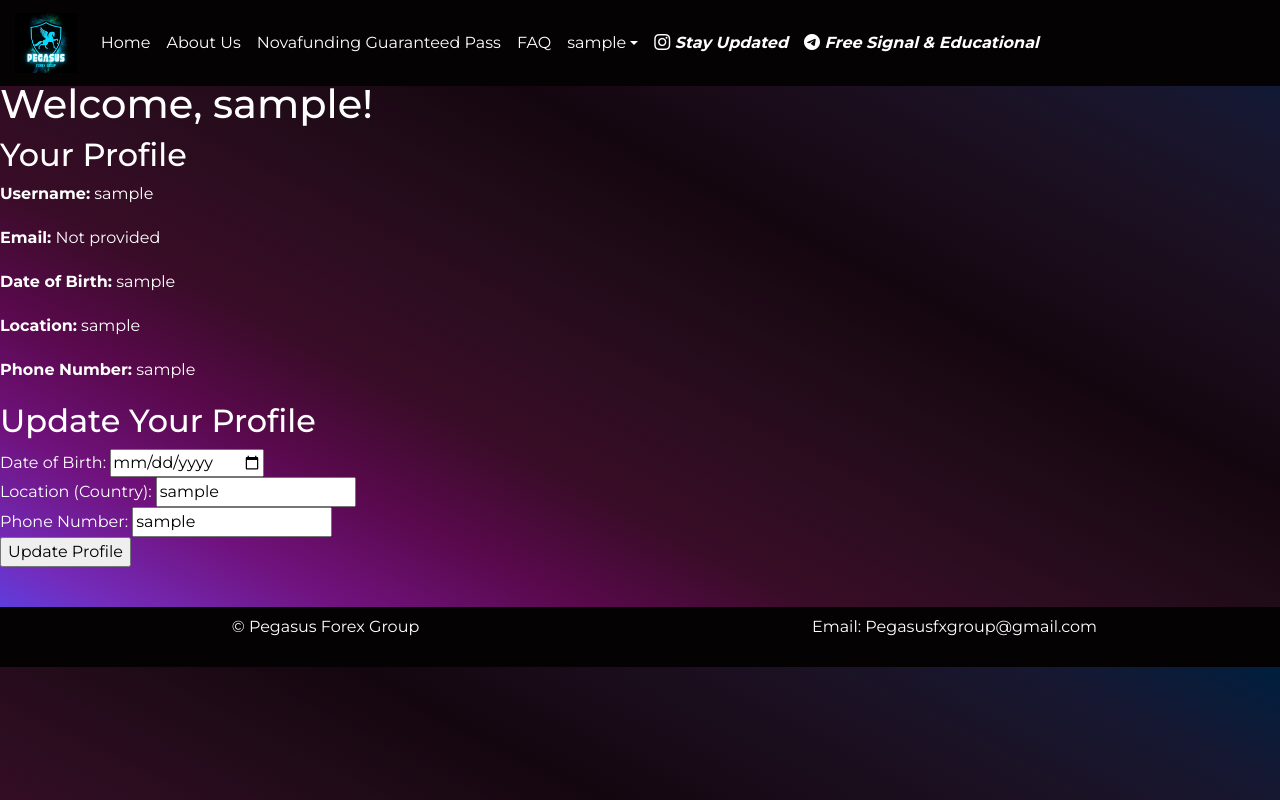
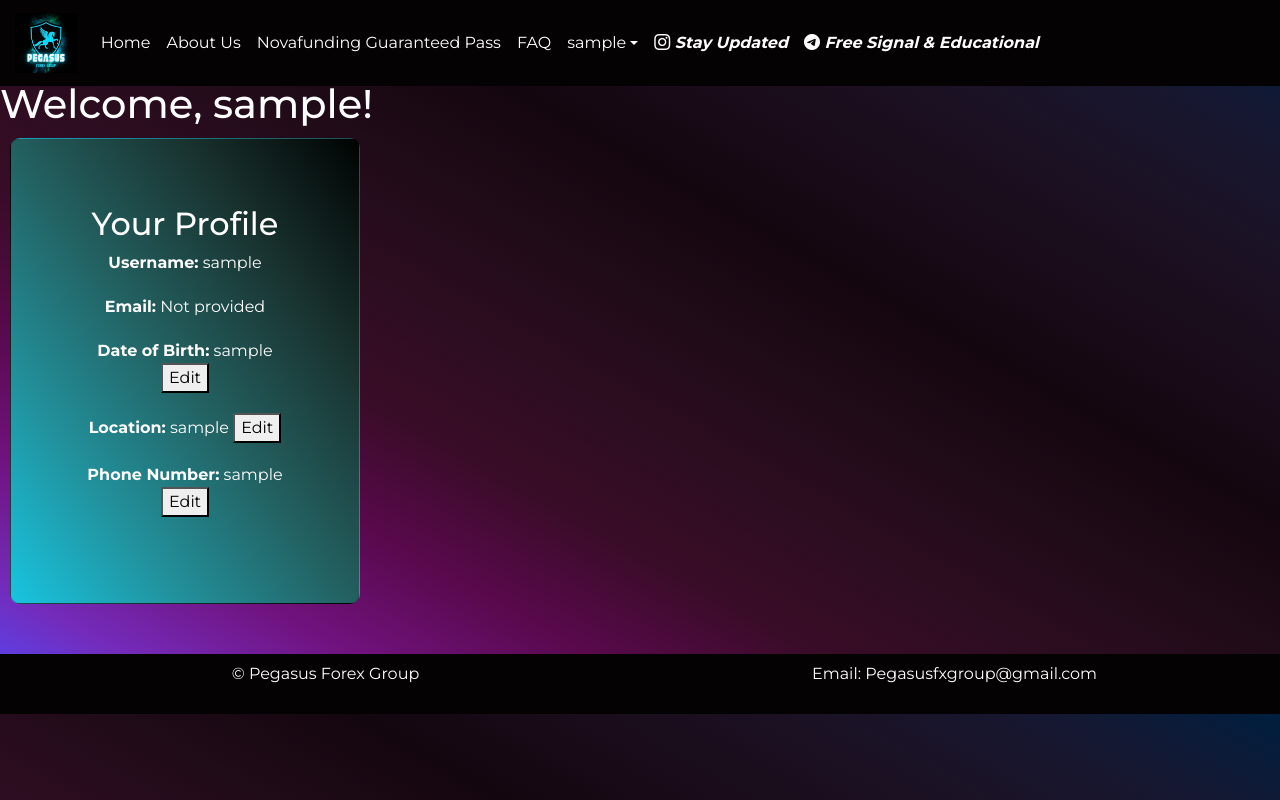
Before and after one commit to Ahmed23Max/Pegasus_group_fx, a Flask app: page /profile in a window 1280 px wide. Run offline with Flask 3, Linux system fonts and the light colour scheme; the visitor is signed in with stand-in values (Sample User, id 1); some libraries are stand-ins or nearby versions.

Commit message:
Update profile.html

```diff
--- a/templates/profile.html
+++ b/templates/profile.html
@@ -2,22 +2,22 @@
 {% block title %}Profile{% endblock %}
 {% block content %}
 <h1>Welcome, {{ user_name }}!</h1>
+
+<div class="card">
+    <div class="card-body">
         <h2>Your Profile</h2>
-
         <!-- Display user's profile information -->
-<div class="user-profile">
         <p><strong>Username:</strong> {{ user_name }}</p>
         <p><strong>Email:</strong> {{ user_email or "Not provided" }}</p>
-    <p><strong>Date of Birth:</strong> {{ user_date_of_birth or "Not provided" }}</p>
-    <p><strong>Location:</strong> {{ user_location or "Not provided" }}</p>
-    <p><strong>Phone Number:</strong> {{ user_phone_number or "Not provided" }}</p>
+        <p><strong>Date of Birth:</strong> <span id="dateOfBirth">{{ user_date_of_birth or "Not provided" }}</span> <button id="editDateOfBirth">Edit</button></p>
+        <p><strong>Location:</strong> <span id="location">{{ user_location or "Not provided" }}</span> <button id="editLocation">Edit</button></p>
+        <p><strong>Phone Number:</strong> <span id="phoneNumber">{{ user_phone_number or "Not provided" }}</span> <button id="editPhoneNumber">Edit</button></p>
+    </div>
 </div>
 
+<div id="editForm" style="display: none;">
     <h2>Update Your Profile</h2>
-
-<!-- Add a form to collect or update user profile information -->
-<form method="POST" action="/update_profile">
-    <!-- Add input fields for profile information -->
+    <form id="profileForm">
         <label for="date_of_birth">Date of Birth:</label>
         <input type="date" id="date_of_birth" name="date_of_birth" value="{{ user_date_of_birth }}"><br>
 
@@ -27,7 +27,10 @@
         <label for="phone_number">Phone Number:</label>
         <input type="text" id="phone_number" name="phone_number" value="{{ user_phone_number }}"><br>
 
-    <!-- Add a submit button to update the profile -->
-    <input type="submit" value="Update Profile">
+        <button type="submit" id="saveChanges">Save Changes</button>
+        <button type="button" id="cancelEdit">Cancel</button>
     </form>
+</div>
+
+<script src="static/app.js"></script>
 {% endblock %}
```
Lines whose indentation alone changed are shown as unchanged.
